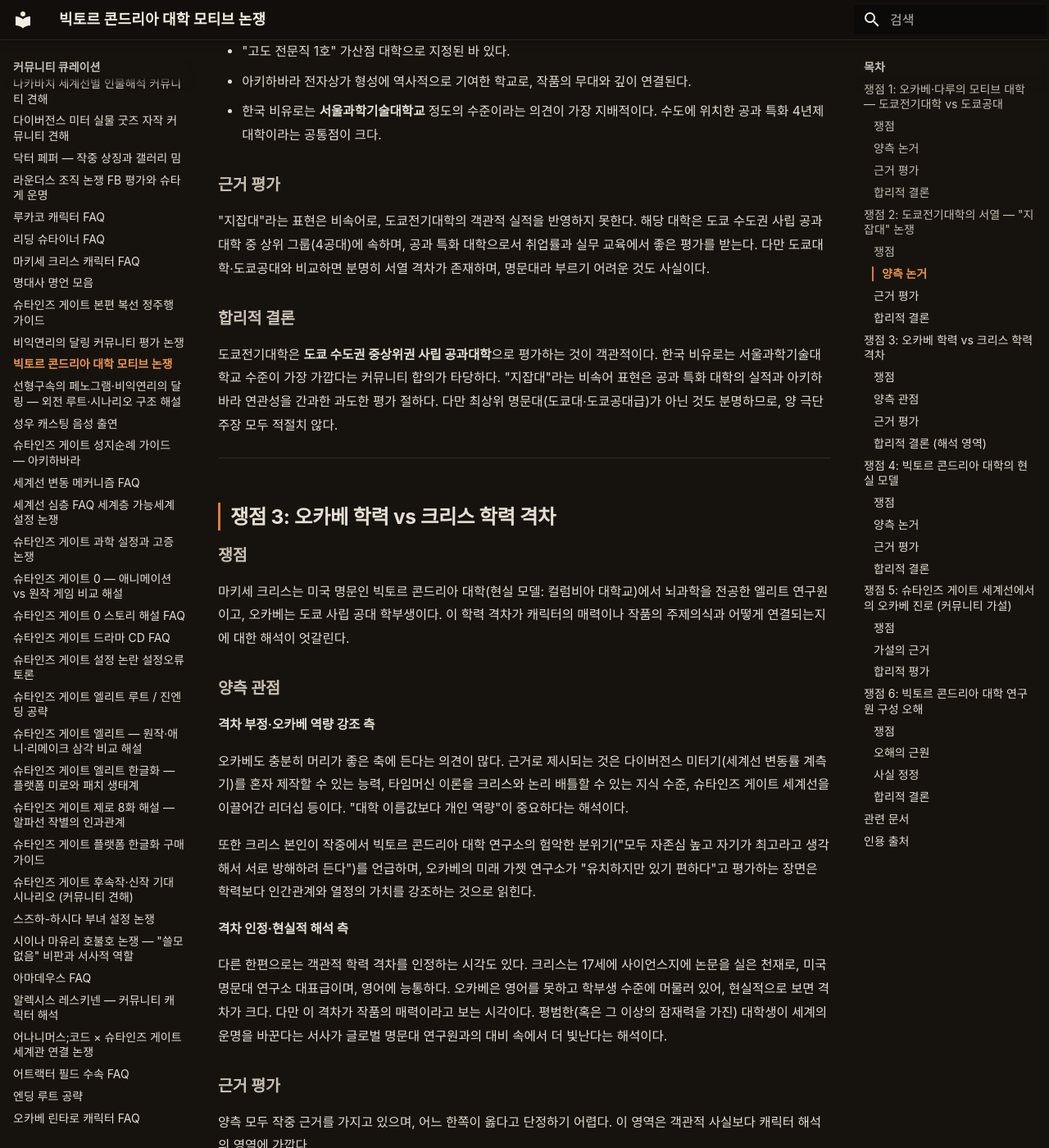
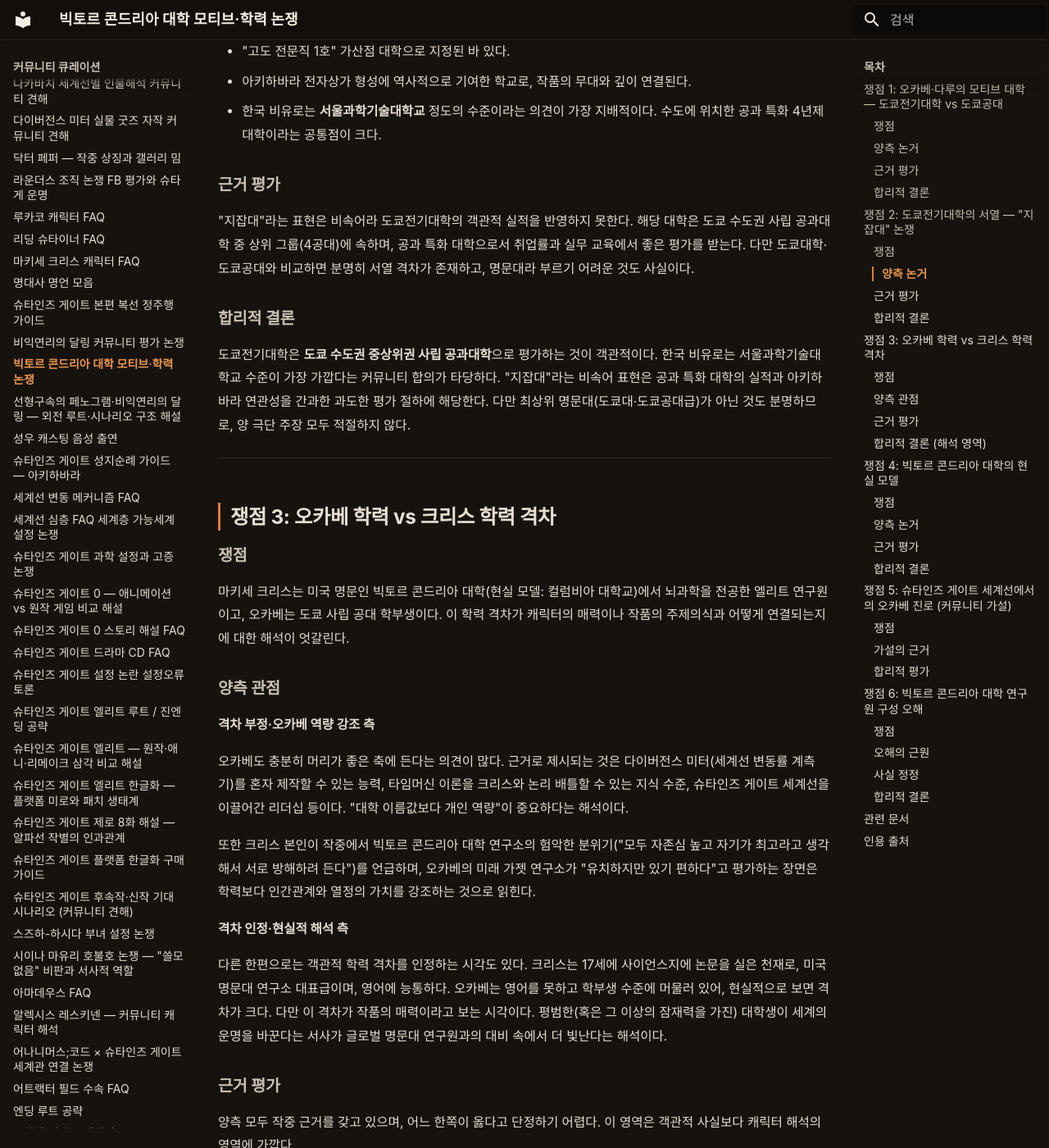
Before and after one commit to sgwiki/sgwiki.github.io, an MkDocs documentation site: the page built from wiki/커뮤니티-큐레이션/빅토르-콘드리아-대학-모티브-논쟁.md, in a window 1280 px wide and 1400 px high, scrolled down 2222 px. Shown: the whole window at 82% size. Built offline with MkDocs 1.6.1 and Material for MkDocs 9.7.7, drawn with Linux system fonts in a browser that asks for light colours; some web fonts are replaced; some of the changed text lies outside the part shown.

Commit message:
chore(wiki): 빅토르-콘드리아-대학-모티브-논쟁 정비 — frontmatter 스키마 통일·종결어미·조사 오류·어휘 통일 교정
Co-Authored-By: Claude Opus 4.6 <noreply@anthropic.com>

```diff
--- a/wiki/커뮤니티-큐레이션/빅토르-콘드리아-대학-모티브-논쟁.md
+++ b/wiki/커뮤니티-큐레이션/빅토르-콘드리아-대학-모티브-논쟁.md
@@ -1,11 +1,14 @@
 ---
-type: debate
+title: 빅토르 콘드리아 대학 모티브·학력 논쟁
+slug: 빅토르-콘드리아-대학-모티브-논쟁
+type: community-curation
+category: 커뮤니티-큐레이션
 genre: debate
 evidence_grade: corroborated
 topic_cluster: 대학-설정-논쟁
 spoiler: zero_story
+last_updated: 2026-06-30
 created: 2026-06-30
-updated: 2026-06-30
 ---
 
 !!! warning "스포일러"
@@ -29,7 +32,7 @@ updated: 2026-06-30
 
 **도쿄공대 모티브설 (커뮤니티 추측)**
 
-일부 팬들은 오카베가 타임머신 이론을 이해하고 다이버전스 미터를 직접 제작할 정도의 두뇌를 가진 점, 작품이 과학 어드벤처 시리즈라는 점을 들어 "도쿄공대 모티브가 더 어울린다"고 주장한다. 또한 도쿄공대가 아키하바라와 가깝다는 인상(실제로는 오오카야마 캠퍼스가 메인)을 바탕으로 추측을 펴기도 한다.
+일부 팬들은 오카베가 타임머신 이론을 이해하고 다이버전스 미터를 직접 제작할 정도의 두뇌를 갖췄다는 점, 작품이 과학 어드벤처 시리즈라는 점을 들어 "도쿄공대 모티브가 더 어울린다"고 주장한다. 또한 도쿄공대가 아키하바라와 가깝다는 인상(실제로는 오오카야마 캠퍼스가 메인)을 바탕으로 추측을 펴기도 한다.
 
 **도쿄전기대학 정설 (공식 설정)**
 
@@ -72,11 +75,11 @@ updated: 2026-06-30
 
 ### 근거 평가
 
-"지잡대"라는 표현은 비속어로, 도쿄전기대학의 객관적 실적을 반영하지 못한다. 해당 대학은 도쿄 수도권 사립 공과대학 중 상위 그룹(4공대)에 속하며, 공과 특화 대학으로서 취업률과 실무 교육에서 좋은 평가를 받는다. 다만 도쿄대학·도쿄공대와 비교하면 분명히 서열 격차가 존재하며, 명문대라 부르기 어려운 것도 사실이다.
+"지잡대"라는 표현은 비속어라 도쿄전기대학의 객관적 실적을 반영하지 못한다. 해당 대학은 도쿄 수도권 사립 공과대학 중 상위 그룹(4공대)에 속하며, 공과 특화 대학으로서 취업률과 실무 교육에서 좋은 평가를 받는다. 다만 도쿄대학·도쿄공대와 비교하면 분명히 서열 격차가 존재하고, 명문대라 부르기 어려운 것도 사실이다.
 
 ### 합리적 결론
 
-도쿄전기대학은 **도쿄 수도권 중상위권 사립 공과대학**으로 평가하는 것이 객관적이다. 한국 비유로는 서울과학기술대학교 수준이 가장 가깝다는 커뮤니티 합의가 타당하다. "지잡대"라는 비속어 표현은 공과 특화 대학의 실적과 아키하바라 연관성을 간과한 과도한 평가 절하다. 다만 최상위 명문대(도쿄대·도쿄공대급)가 아닌 것도 분명하므로, 양 극단 주장 모두 적절치 않다.
+도쿄전기대학은 **도쿄 수도권 중상위권 사립 공과대학**으로 평가하는 것이 객관적이다. 한국 비유로는 서울과학기술대학교 수준이 가장 가깝다는 커뮤니티 합의가 타당하다. "지잡대"라는 비속어 표현은 공과 특화 대학의 실적과 아키하바라 연관성을 간과한 과도한 평가 절하에 해당한다. 다만 최상위 명문대(도쿄대·도쿄공대급)가 아닌 것도 분명하므로, 양 극단 주장 모두 적절하지 않다.
 
 ---
 
@@ -90,17 +93,17 @@ updated: 2026-06-30
 
 **격차 부정·오카베 역량 강조 측**
 
-오카베도 충분히 머리가 좋은 축에 든다는 의견이 많다. 근거로 제시되는 것은 다이버전스 미터기(세계선 변동률 계측기)를 혼자 제작할 수 있는 능력, 타임머신 이론을 크리스와 논리 배틀할 수 있는 지식 수준, 슈타인즈 게이트 세계선을 이끌어간 리더십 등이다. "대학 이름값보다 개인 역량"이 중요하다는 해석이다.
+오카베도 충분히 머리가 좋은 축에 든다는 의견이 많다. 근거로 제시되는 것은 다이버전스 미터(세계선 변동률 계측기)를 혼자 제작할 수 있는 능력, 타임머신 이론을 크리스와 논리 배틀할 수 있는 지식 수준, 슈타인즈 게이트 세계선을 이끌어간 리더십 등이다. "대학 이름값보다 개인 역량"이 중요하다는 해석이다.
 
 또한 크리스 본인이 작중에서 빅토르 콘드리아 대학 연구소의 험악한 분위기("모두 자존심 높고 자기가 최고라고 생각해서 서로 방해하려 든다")를 언급하며, 오카베의 미래 가젯 연구소가 "유치하지만 있기 편하다"고 평가하는 장면은 학력보다 인간관계와 열정의 가치를 강조하는 것으로 읽힌다.
 
 **격차 인정·현실적 해석 측**
 
-다른 한편으로는 객관적 학력 격차를 인정하는 시각도 있다. 크리스는 17세에 사이언스지에 논문을 실은 천재로, 미국 명문대 연구소 대표급이며, 영어에 능통하다. 오카베은 영어를 못하고 학부생 수준에 머물러 있어, 현실적으로 보면 격차가 크다. 다만 이 격차가 작품의 매력이라고 보는 시각이다. 평범한(혹은 그 이상의 잠재력을 가진) 대학생이 세계의 운명을 바꾼다는 서사가 글로벌 명문대 연구원과의 대비 속에서 더 빛난다는 해석이다.
+다른 한편으로는 객관적 학력 격차를 인정하는 시각도 있다. 크리스는 17세에 사이언스지에 논문을 실은 천재로, 미국 명문대 연구소 대표급이며, 영어에 능통하다. 오카베는 영어를 못하고 학부생 수준에 머물러 있어, 현실적으로 보면 격차가 크다. 다만 이 격차가 작품의 매력이라고 보는 시각이다. 평범한(혹은 그 이상의 잠재력을 가진) 대학생이 세계의 운명을 바꾼다는 서사가 글로벌 명문대 연구원과의 대비 속에서 더 빛난다는 해석이다.
 
 ### 근거 평가
 
-양측 모두 작중 근거를 가지고 있으며, 어느 한쪽이 옳다고 단정하기 어렵다. 이 영역은 객관적 사실보다 캐릭터 해석의 영역에 가깝다.
+양측 모두 작중 근거를 갖고 있으며, 어느 한쪽이 옳다고 단정하기 어렵다. 이 영역은 객관적 사실보다 캐릭터 해석의 영역에 가깝다.
 
 ### 합리적 결론 (해석 영역)
 
@@ -118,17 +121,17 @@ updated: 2026-06-30
 
 **컬럼비아 대학교 모델설 (정설)**
 
-빅토르 콘드리아 대학은 미국 뉴욕에 위치한 가상 대학으로 설정되어 있으며, 뇌과학·신경과학 분야의 세계적 권위로 묘사된다. 이는 뉴욕 맨해튼에 위치하며 신경과학·뇌과학 분야에서 세계적 명성을 가진 컬럼비아 대학교와 일치한다. 컬럼비아 대학교는 컬럼비아 뇌과학 센터(Columbia's Zuckerman Mind Brain Behavior Institute 등)로 유명하다. 작중 공식 웹사이트 주소가 `vcuu.edu`로 표기되지만 실제 도메인은 아니다.
+빅토르 콘드리아 대학은 미국 뉴욕에 위치한 가상 대학으로 설정되어 있으며, 뇌과학·신경과학 분야의 세계적 권위로 묘사된다. 이는 뉴욕 맨해튼에 자리 잡고 신경과학·뇌과학 분야에서 세계적 명성을 가진 컬럼비아 대학교와 일치한다. 컬럼비아 대학교는 컬럼비아 뇌과학 센터(Columbia's Zuckerman Mind Brain Behavior Institute 등)로 유명하다. 작중 공식 웹사이트 주소가 `vcuu.edu`로 표기되지만 실제 도메인은 아니다.
 
 > **[공식]** 빅토르 콘드리아 대학은 미국 뉴욕 소재의 가상 명문 대학으로 설정되어 있으며, 마키세 크리스·히야죠 마호가 소속된 뇌과학(신경과학) 연구소의 모태가 되는 기관이다. 위치(뉴욕)·전공 분야(뇌과학)·세계적 명성이라는 설정 요소가 모두 컬럼비아 대학교와 가장 부합한다. — [슈타게 공식 QA자료집](../근거자료/공식/qa-자료집.md)[^1]
 
 **다른 대학 모델설 (소수 의견)**
 
-일부에서는 하버드 대학교나 MIT를 모델로 상정하기도 하지만, "뉴욕 소재"라는 설정과 신경과학 특화라는 특성이 컬럼비아와 가장 부합한다는 반론이 지배적이다.
+일부에서는 하버드 대학교나 MIT를 모델로 상정하기도 하지만, "뉴욕 소재"라는 설정과 신경과학 특화라는 특성이 컬럼비아 대학교와 가장 부합한다는 반론이 지배적이다.
 
 ### 근거 평가
 
-컬럼비아 대학교설은 위치(뉴욕), 전공 분야(신경과학·뇌과학), 그리고 "세계 명문"이라는 수식어가 모두 일치하는 가장 합리적 해석이다. 다른 대학설은 구체적 근거가 부족하다.
+컬럼비아 대학교설은 위치(뉴욕), 전공 분야(신경과학·뇌과학), 그리고 "세계 명문"이라는 수식어가 모두 일치하는 가장 합리적인 해석이다. 다른 대학설은 구체적 근거가 부족하다.
 
 ### 합리적 결론
 
@@ -155,11 +158,11 @@ updated: 2026-06-30
 
 **크리스의 추천 가능성**
 
-오카베가 크리스와 연인 관계(또는 깊은 동료 관계)가 되는 슈타인즈 게이트 세계선에서, 크리스의 추천은 빅토르 콘드리아 대학 진학에 유의미한 가산점이 될 수 있다.
+오카베가 크리스와 연인 관계(또는 깊은 동료 관계)가 되는 슈타인즈 게이트 세계선에서, 크리스의 추천은 빅토르 콘드리아 대학 진학에 의미 있는 가산점이 될 수 있다.
 
 **경험 기반 역량**
 
-오카베는 알파·베타 세계선에서 수없이 반복된 시간여행 과정을 통해 크리스와 함께 뇌과학·타임머신 이론을 깊이 다뤘다. 비록 리딩 슈타이너로 인해 기억이 온전치 않더라도, 통찰과 직관은 남아 있을 수 있다.
+오카베는 알파·베타 세계선에서 수없이 반복된 시간여행 과정을 통해 크리스와 함께 뇌과학·타임머신 이론을 깊이 다뤘다. 비록 리딩 슈타이너로 인해 기억이 온전하지 않더라도, 통찰과 직관은 남아 있을 수 있다.
 
 **영어 장벽**
 
@@ -181,15 +184,15 @@ updated: 2026-06-30
 
 ### 오해의 근원
 
-작중에서 빅토르 콘드리아 대학 소속으로 비중 있게 등장하는 인물이 마키세 크리스·히야죠 마호 두 여성 연구원이고, 흑막 교수인 주디 레이예스 역시 여성이기 때문에 "여성 중심 연구소"라는 인상이 형성될 수 있다.
+작중에서 빅토르 콘드리아 대학 소속으로 비중 있게 등장하는 인물이 마키세 크리스·히야죠 마호 두 여성 연구원이고, 흑막 교수인 주디 레이예스 역시 여성이기에 "여성 중심 연구소"라는 인상이 형성될 수 있다.
 
 ### 사실 정정
 
-빅토르 콘드리아 대학 뇌과학 연구소의 총괄 교수이자 아마데우스 개발 리더는 **알렉시스 레스키넨**(남성)이다. 연구소를 이끄는 최고 의사결정자가 남성이라는 점에서 "여성 위주"라는 인식은 정확하지 않다. 또한 작중 배경에 등장하는 다수의 남성 연구원·보조 연구원 존재도 묘사된다.
+빅토르 콘드리아 대학 뇌과학 연구소의 총괄 교수이자 아마데우스 개발 리더는 **알렉시스 레스키넨**(남성)이다. 연구소를 이끄는 최고 의사결정자가 남성이라는 점에서 "여성 위주"라는 인식은 정확하지 않다. 작중 배경에는 다수의 남성 연구원·보조 연구원도 등장하는 것으로 묘사된다.
 
 > **[공식]** 빅토르 콘드리아 대학 뇌과학 연구소의 총괄 교수이자 아마데우스 개발 총괄은 알렉시스 레스키넨(남성)이며, 마키세 크리스·히야죠 마호는 그 아래 연구원으로 소속된 인물들이다. 연구소의 최고 의사결정자가 남성 교수라는 점에서 "여성 연구원 위주"라는 인식은 설정상 근거가 없다. — [슈타게 공식 QA자료집](../근거자료/공식/qa-자료집.md)[^1]
 
-크리스·마호가 두드러지는 이유는 그들이 각각 타임 리프 머신 이론의 핵심 인물·아마데우스 핵심 개발자라는 서사적 비중 때문이며, 연구소의 성비를 반영하는 것은 아니다.
+크리스·마호가 두드러지는 이유는 그들이 각각 타임리프 머신 이론의 핵심 인물·아마데우스 핵심 개발자라는 서사적 비중 때문이며, 연구소의 성비를 반영하는 것은 아니다.
 
 ### 합리적 결론
 
```
Also changed, not shown: other parts of wiki/커뮤니티-큐레이션/빅토르-콘드리아-대학-모티브-논쟁.md (+6 -6 lines).
